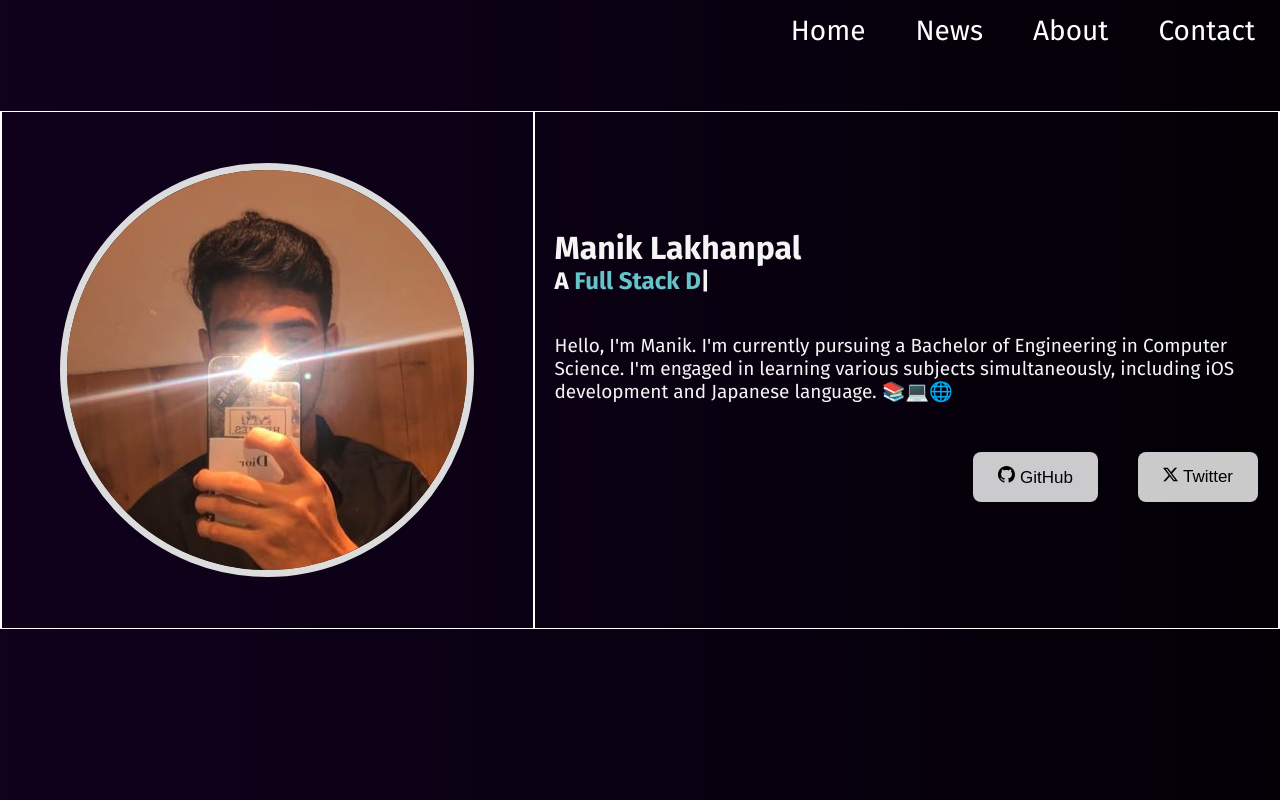
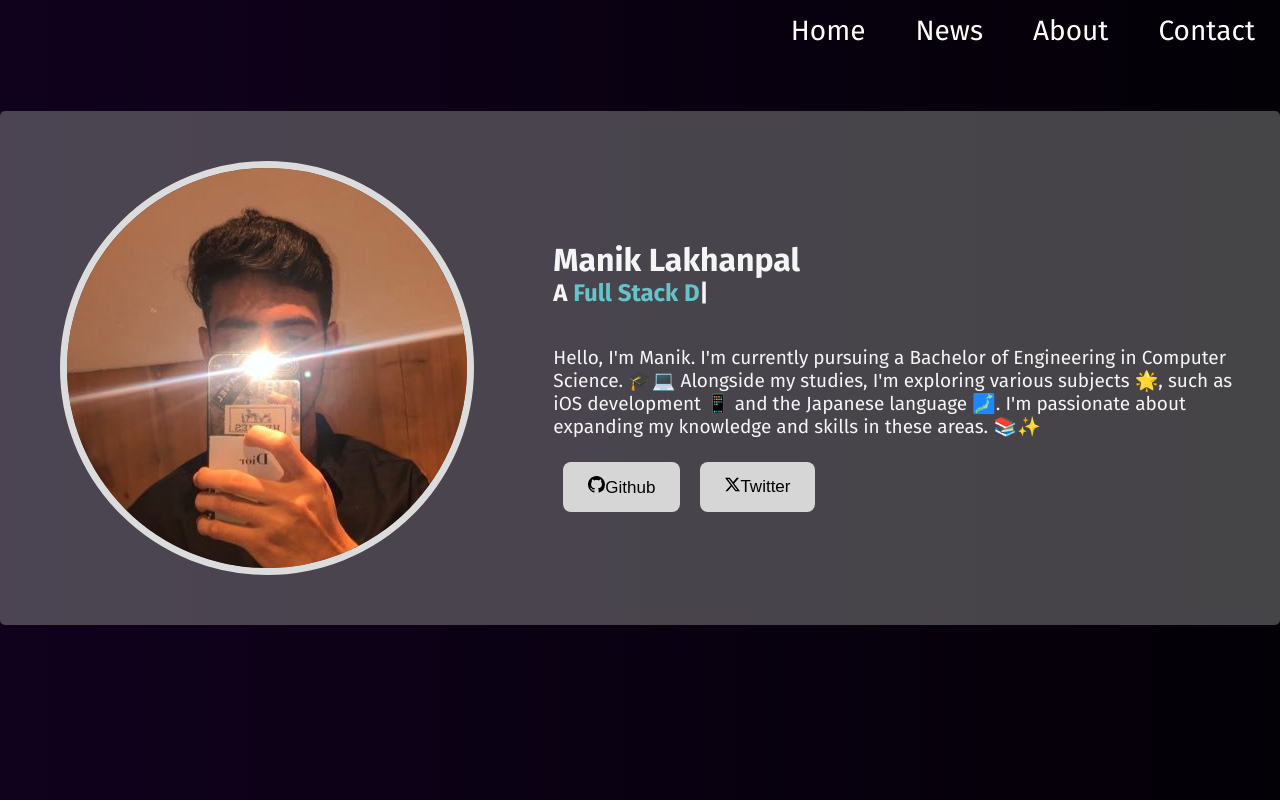
Before and after one commit to ManikLakhanpal/MySite, a React (Vite) app: page / in a window 1280 px wide. Built offline with nearby package versions, Linux system fonts and the light colour scheme.

Commit message:
Created a component for socialButtons.

```diff
--- a/public/style.css
+++ b/public/style.css
@@ -52,7 +52,9 @@ main {
   grid-template-columns: 5fr 7fr;
   grid-template-rows: auto;
   align-items: center;
-  border: 1px solid white; /* Testing */
+  background-color: rgba(135, 135, 135, 0.5);
+  /* border: 1px solid white; Testing */
+  border-radius: 5px;
 }
 
 .main-child {
@@ -60,7 +62,7 @@ main {
   justify-content: center;
   align-items: center;
   height: 100%;
-  border: 1px solid white; /* Testing */
+  /* border: 1px solid white; Testing */
 }
 
 .main-child > p {
@@ -71,7 +73,7 @@ main {
   flex-direction: column;
   align-items: start;
   padding-left: 20px;
-  border: 1px solid white; /* Testing */
+  /* border: 1px solid white; Testing */
 }
 
 #typed {
@@ -93,7 +95,7 @@ main {
 
 .action-button {
   display: flex;
-  justify-content: right;
+  justify-content: start;
   width: 100%;
 }
 
@@ -103,12 +105,7 @@ main {
   border: 0;
   border-radius: 8px;
   font-size: 17px;
-  margin: 30px 20px;
-}
-
-.social-github,
-.social-twitter {
-  margin-right: 5px;
+  margin: 5px 10px;
 }
 
 .social-button:hover {
--- a/src/components/homeMain.jsx
+++ b/src/components/homeMain.jsx
@@ -1,5 +1,6 @@
 import React from "react";
 import Typed from "typed.js";
+import { GitHubButton, TwitterButton } from "./socalButtons";
 
 function HomeMain() {
   const el = React.useRef();
@@ -39,39 +40,15 @@ function HomeMain() {
           A <span id="typed" ref={el}></span>{" "}
         </h2>
         <p>
-                Hello, I'm Manik. I'm currently pursuing a Bachelor of Engineering
-                in Computer Science. I'm engaged in learning various subjects
-                simultaneously, including iOS development and Japanese language.
-                📚💻🌐
+          Hello, I'm Manik. I'm currently pursuing a Bachelor of Engineering in
+          Computer Science. 🎓💻 Alongside my studies, I'm exploring various
+          subjects 🌟, such as iOS development 📱 and the Japanese language 🗾.
+          I'm passionate about expanding my knowledge and skills in these areas.
+          📚✨
         </p>
         <div className="action-button">
-                <button type="button" className="social-button">
-                <svg
-                    xmlns="http://www.w3.org/2000/svg"
-                    width="17"
-                    height="17"
-                    fill="currentColor"
-                    className="social-github"
-                    viewBox="0 0 16 16"
-                >
-                    <path d="M8 0C3.58 0 0 3.58 0 8c0 3.54 2.29 6.53 5.47 7.59.4.07.55-.17.55-.38 0-.19-.01-.82-.01-1.49-2.01.37-2.53-.49-2.69-.94-.09-.23-.48-.94-.82-1.13-.28-.15-.68-.52-.01-.53.63-.01 1.08.58 1.23.82.72 1.21 1.87.87 2.33.66.07-.52.28-.87.51-1.07-1.78-.2-3.64-.89-3.64-3.95 0-.87.31-1.59.82-2.15-.08-.2-.36-1.02.08-2.12 0 0 .67-.21 2.2.82.64-.18 1.32-.27 2-.27s1.36.09 2 .27c1.53-1.04 2.2-.82 2.2-.82.44 1.1.16 1.92.08 2.12.51.56.82 1.27.82 2.15 0 3.07-1.87 3.75-3.65 3.95.29.25.54.73.54 1.48 0 1.07-.01 1.93-.01 2.2 0 .21.15.46.55.38A8.01 8.01 0 0 0 16 8c0-4.42-3.58-8-8-8" />
-                </svg>
-                GitHub
-                </button>
-
-                <button type="button" className="social-button">
-                <svg
-                    xmlns="http://www.w3.org/2000/svg"
-                    width="15"
-                    height="15"
-                    fill="currentColor"
-                    className="social-twitter"
-                    viewBox="0 0 16 16"
-                >
-                    <path d="M12.6.75h2.454l-5.36 6.142L16 15.25h-4.937l-3.867-5.07-4.425 5.07H.316l5.733-6.57L0 .75h5.063l3.495 4.633L12.601.75Zm-.86 13.028h1.36L4.323 2.145H2.865z" />
-                </svg>
-                Twitter
-                </button>
+          <GitHubButton text="Github" />
+          <TwitterButton text="Twitter" />
         </div>
       </div>
     </main>
--- /dev/null
+++ b/src/components/socalButtons.jsx
@@ -0,0 +1,37 @@
+import React from "react";
+
+function GitHubButton(props) {
+  return (
+    <button type="button" className="social-button">
+      <svg
+        xmlns="http://www.w3.org/2000/svg"
+        width="17"
+        height="17"
+        fill="currentColor"
+        viewBox="0 0 16 16"
+      >
+        <path d="M8 0C3.58 0 0 3.58 0 8c0 3.54 2.29 6.53 5.47 7.59.4.07.55-.17.55-.38 0-.19-.01-.82-.01-1.49-2.01.37-2.53-.49-2.69-.94-.09-.23-.48-.94-.82-1.13-.28-.15-.68-.52-.01-.53.63-.01 1.08.58 1.23.82.72 1.21 1.87.87 2.33.66.07-.52.28-.87.51-1.07-1.78-.2-3.64-.89-3.64-3.95 0-.87.31-1.59.82-2.15-.08-.2-.36-1.02.08-2.12 0 0 .67-.21 2.2.82.64-.18 1.32-.27 2-.27s1.36.09 2 .27c1.53-1.04 2.2-.82 2.2-.82.44 1.1.16 1.92.08 2.12.51.56.82 1.27.82 2.15 0 3.07-1.87 3.75-3.65 3.95.29.25.54.73.54 1.48 0 1.07-.01 1.93-.01 2.2 0 .21.15.46.55.38A8.01 8.01 0 0 0 16 8c0-4.42-3.58-8-8-8" />
+      </svg>
+      {props.text}
+    </button>
+  );
+}
+
+function TwitterButton(props) {
+  return (
+    <button type="button" className="social-button">
+      <svg
+        xmlns="http://www.w3.org/2000/svg"
+        width="15"
+        height="15"
+        fill="currentColor"
+        viewBox="0 0 16 16"
+      >
+        <path d="M12.6.75h2.454l-5.36 6.142L16 15.25h-4.937l-3.867-5.07-4.425 5.07H.316l5.733-6.57L0 .75h5.063l3.495 4.633L12.601.75Zm-.86 13.028h1.36L4.323 2.145H2.865z" />
+      </svg>
+      {props.text}
+    </button>
+  );
+}
+
+export { GitHubButton, TwitterButton };
```
Lines whose indentation alone changed are shown as unchanged.
